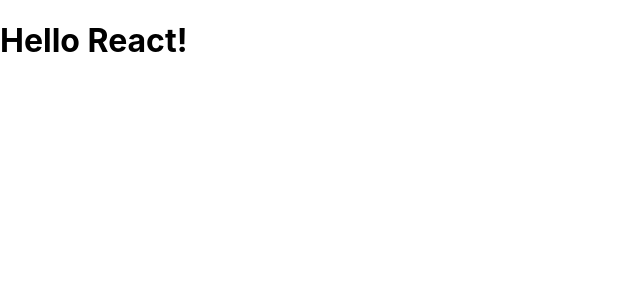
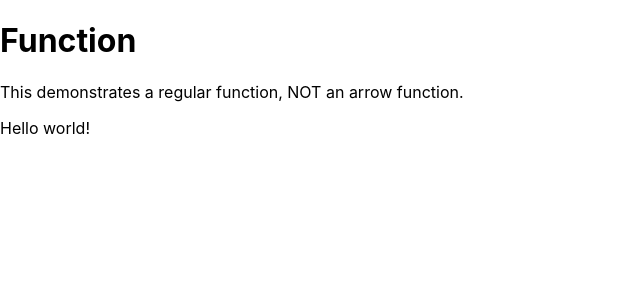
Before and after one commit to SenaOzcn/my-react-app, a React (Create React App) app: page / in a window 1280 px wide. Shown: the top 300 px of the page, without its empty margins (0-640 px from the left). Built offline with nearby package versions, Linux system fonts and the light colour scheme.

Commit message:
es6_function

```diff
--- a/public/index.html
+++ b/public/index.html
@@ -10,34 +10,24 @@
       content="Web site created using create-react-app"
     />
     <link rel="apple-touch-icon" href="%PUBLIC_URL%/logo192.png" />
-    <!--
-      manifest.json provides metadata used when your web app is installed on a
-      user's mobile device or desktop. See https://developers.google.com/web/fundamentals/web-app-manifest/
-    -->
+
     <link rel="manifest" href="%PUBLIC_URL%/manifest.json" />
-    <!--
-      Notice the use of %PUBLIC_URL% in the tags above.
-      It will be replaced with the URL of the `public` folder during the build.
-      Only files inside the `public` folder can be referenced from the HTML.
 
-      Unlike "/favicon.ico" or "favicon.ico", "%PUBLIC_URL%/favicon.ico" will
-      work correctly both with client-side routing and a non-root public URL.
-      Learn how to configure a non-root public URL by running `npm run build`.
-    -->
     <title>React App</title>
   </head>
   <body>
     <noscript>You need to enable JavaScript to run this app.</noscript>
     <div id="root"></div>
-    <!--
-      This HTML file is a template.
-      If you open it directly in the browser, you will see an empty page.
 
-      You can add webfonts, meta tags, or analytics to this file.
-      The build step will place the bundled scripts into the <body> tag.
+    <h1>Function</h1>
+    <p>This demonstrates a regular function, NOT an arrow function.</p>
+    <p id="demo"></p>
 
-      To begin the development, run `npm start` or `yarn start`.
-      To create a production bundle, use `npm run build` or `yarn build`.
-    -->
+    <script>
+      hello = function() {
+        return "Hello world!";
+      }
+      document.getElementById('demo').innerHTML = hello();
+    </script>
   </body>
 </html>
--- a/src/index.js
+++ b/src/index.js
@@ -4,12 +4,9 @@
 import App from './App';
 import reportWebVitals from './reportWebVitals';
 
-const myFirstElement = <h1>Hello React!</h1>
+const myFirstElement = <h1></h1>
 
 const root = ReactDOM.createRoot(document.getElementById('root'));
 root.render(myFirstElement);
 
-// If you want to start measuring performance in your app, pass a function
-// to log results (for example: reportWebVitals(console.log))
-// or send to an analytics endpoint. Learn more: https://bit.ly/CRA-vitals
 reportWebVitals();
```
